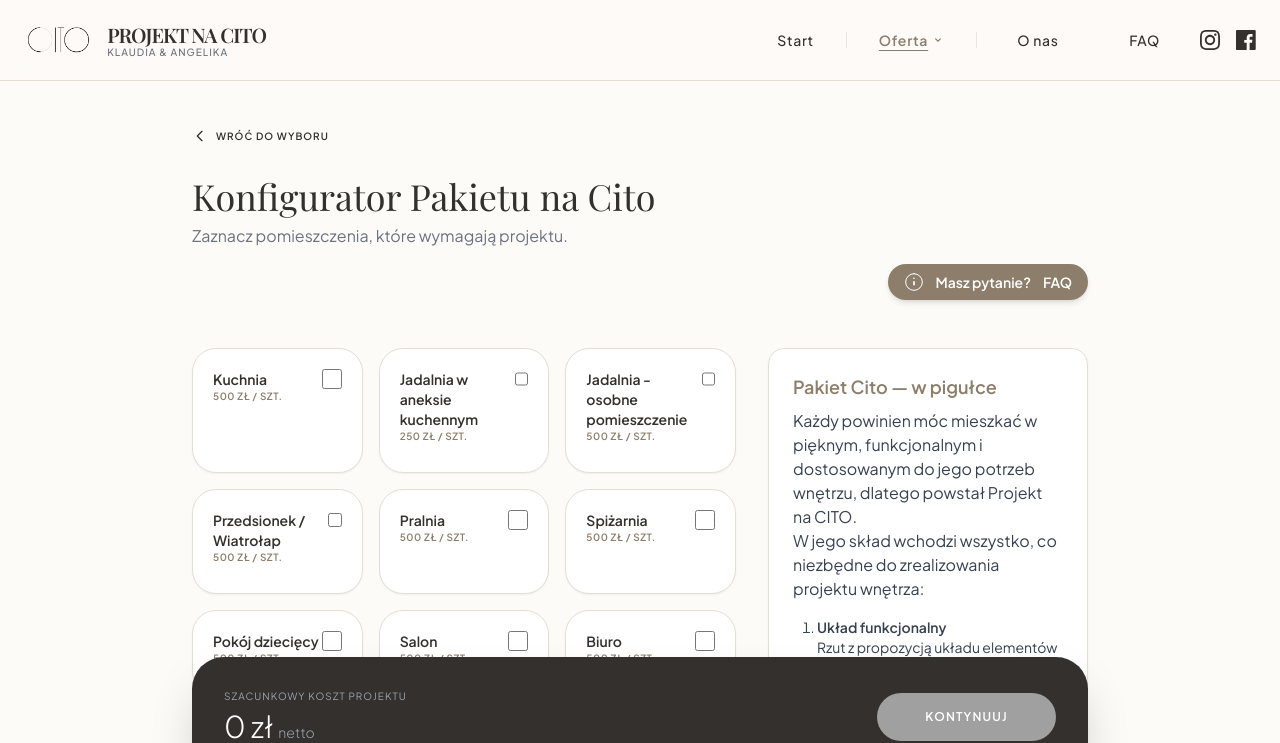
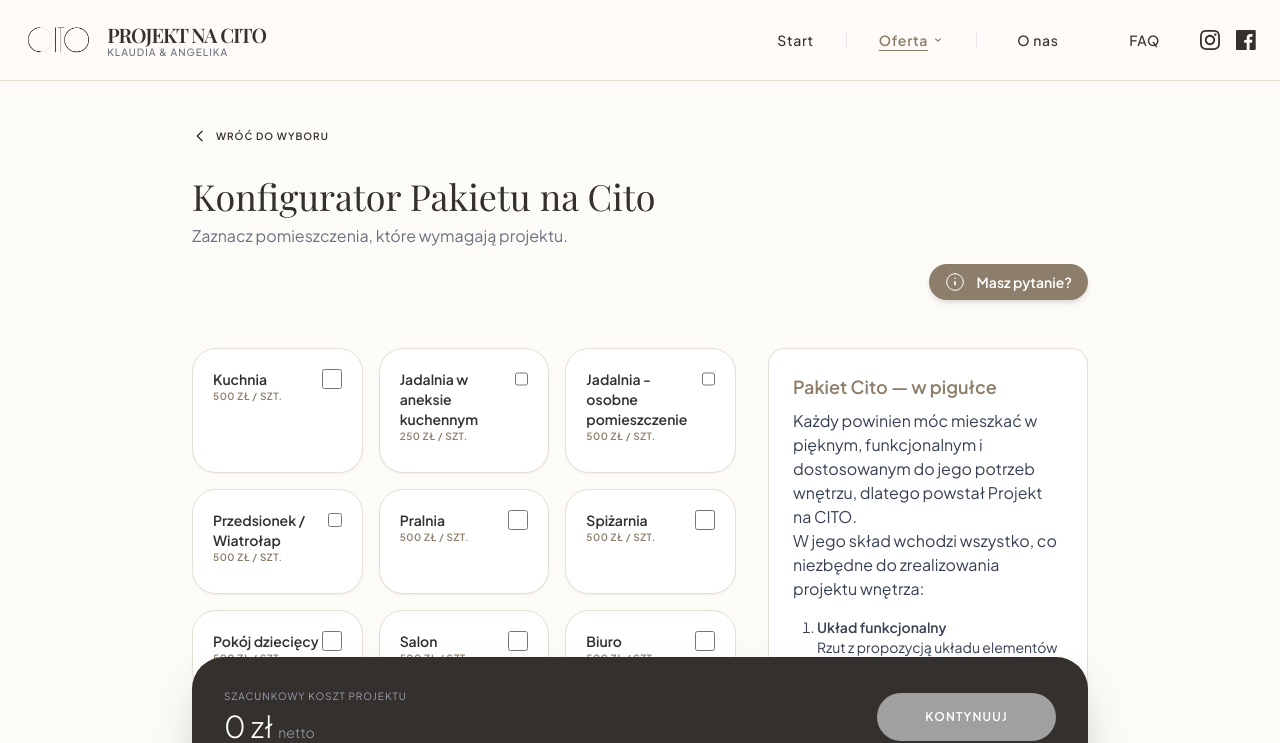
Before and after one commit to lukaszkotowski-git/projektnacito, a React (Vite) app in the folder react-app/: page /offer/cito in a window 1280 px wide. Shown: the top 743 px of the page. Built offline with nearby package versions, Linux system fonts and the light colour scheme; no server answers; a web font is replaced by a local one.

Commit message:
ui(cito): change FAQ label to 'Masz pytanie?' only

```diff
--- a/react-app/src/components/CitoConfigurator.tsx
+++ b/react-app/src/components/CitoConfigurator.tsx
@@ -130,7 +130,6 @@ export function CitoConfigurator() {
                 <path d="M11 11h2v5h-2z" fill="currentColor" />
               </svg>
               <span className="text-sm">Masz pytanie?</span>
-              <span className="text-sm font-bold">FAQ</span>
             </button>
           </div>
         </header>
```
